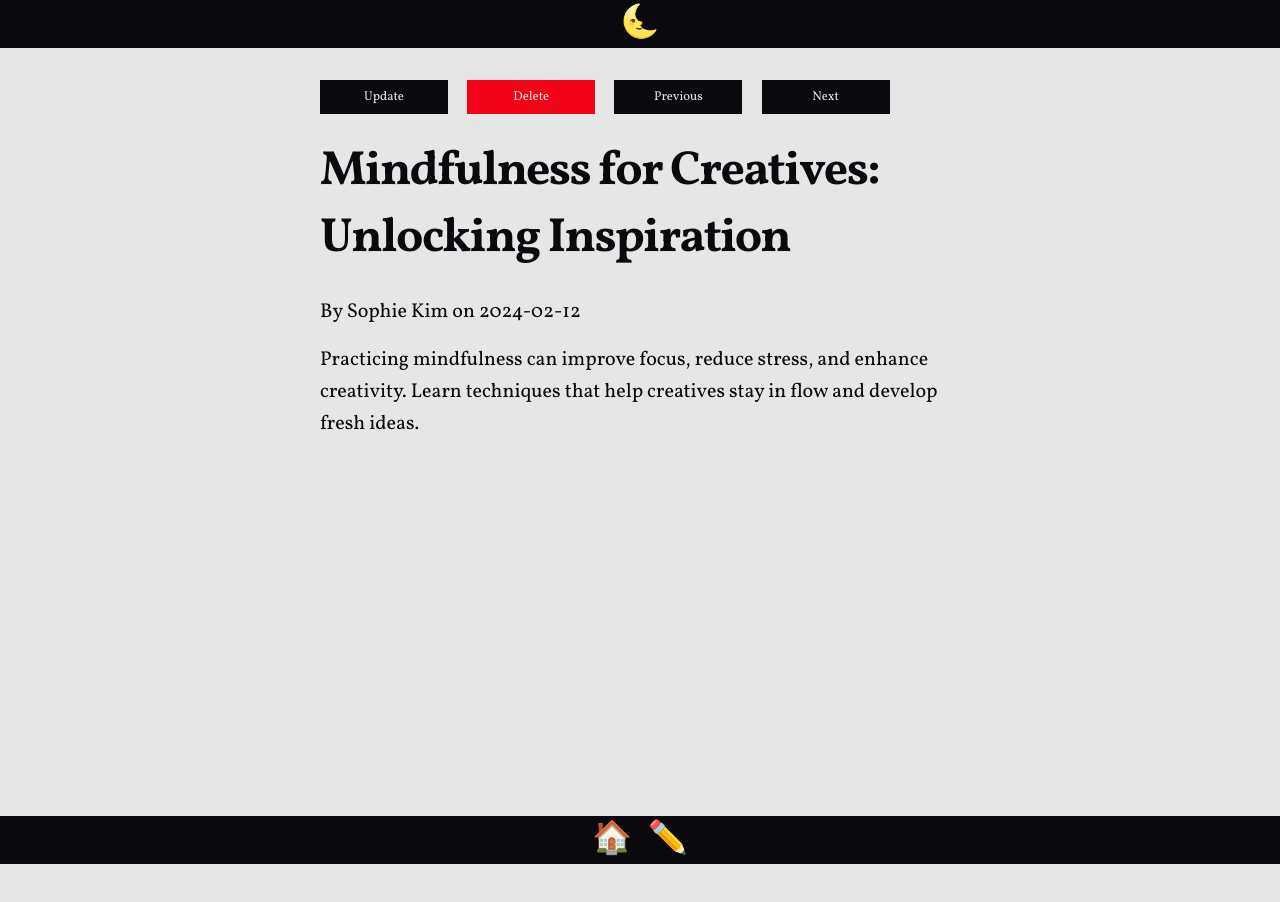
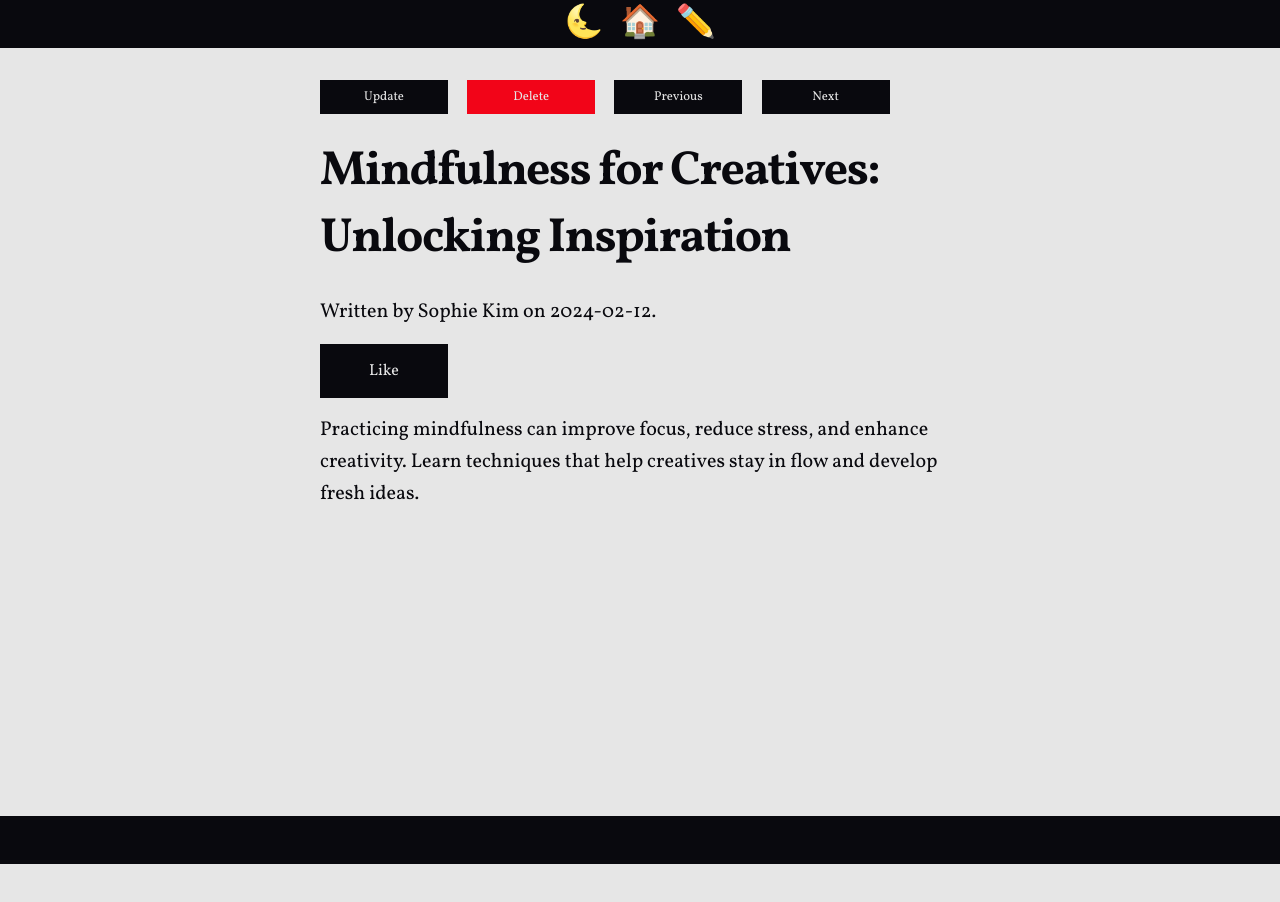
Before and after one commit to densenden/masterblog, a Flask app: page /article/2 in a window 1280 px wide. After the commit the page ends 864 px from the top, so only its background shows below. Run offline with Flask 3, Linux system fonts and the light colour scheme.

Commit message:
added like button, like count, like viewer, prev/next button invisible for edge cases, user menu buttons all in header

```diff
--- a/app.py
+++ b/app.py
@@ -1,4 +1,4 @@
-from flask import render_template, Flask, request, redirect
+from flask import render_template, Flask, request, redirect, jsonify
 import json
 import os
 import shutil
@@ -18,7 +18,6 @@ def reset_blog_articles():
     else:
         print(f"Backup blog articles file {backup_file} does not exist.")
 
-
 app = Flask(__name__)
 file_path = 'content/blog_articles.json'
 
@@ -37,18 +36,20 @@ def fetch_post_by_id(post_id):
 
 
 
+
 @app.route('/')
 def hello_world():
     """
         Renders the home page with a list of blog articles.
     """
-    articles = []
-    try:
-        if os.path.exists(file_path):
-            with open(file_path, 'r') as file:
-                articles = json.load(file)
-    except Exception as e:
-        print(f"Error loading articles: {e}")
+    if os.path.exists(file_path):
+        with open(file_path, 'r') as file:
+            articles = json.load(file)
+            for article in articles:
+                if 'likes' not in article:
+                    article['likes'] = 0
+    else:
+        articles = []
 
     return render_template('index.html', articles=articles)
 
@@ -57,7 +58,7 @@ def hello_world():
 def add():
     """
     Handles the addition of a new blog post.
-"""
+    """
     if request.method == 'POST':
         try:
             articles = []
@@ -73,7 +74,8 @@ def add():
                 'content': request.form['content'],
                 'short_version': request.form['short_version'],
                 'author': request.form['author'],
-                'keywords': request.form.get('keywords', '').split(',')
+                'keywords': request.form.get('keywords', '').split(','),
+                'likes': 0  # Initialize likes to 0
             }
 
             articles.append(new_article)
@@ -87,7 +89,6 @@ def add():
             print(f"Error adding post: {e}")
             return "Error adding post", 500
 
-    return render_template('add.html')
     return render_template('add.html')
 
 
@@ -110,6 +111,7 @@ def delete(post_id):
         print(f"Error deleting post: {e}")
 
     return redirect('/')
+
 
 @app.route('/update/<int:post_id>', methods=['GET', 'POST'])
 def update(post_id):
@@ -149,7 +151,6 @@ def update(post_id):
     return render_template('update.html', post=post)
 
 
-
 @app.route('/article/<int:post_id>')
 def view_article(post_id):
     """
@@ -158,7 +159,38 @@ def view_article(post_id):
     post = fetch_post_by_id(post_id)
     if post is None:
         return "Post not found", 404
-    return render_template('article.html', post=post)
+
+    max_post_id = max(article['id'] for article in json.load(open(file_path)))
+
+    return render_template('article.html', post=post, max_post_id=max_post_id)
+
+
+@app.route('/like/<int:id>', methods=['POST'])
+def like(id):
+    """
+    Increments the 'likes' value of the post with the given ID.
+    """
+    try:
+        if os.path.exists(file_path):
+            with open(file_path, 'r') as file:
+                articles = json.load(file)
+
+            new_like_count = 0
+            for article in articles:
+                if article.get('id') == id:
+                    article['likes'] = article.get('likes', 0) + 1
+                    new_like_count = article['likes']
+                    break
+
+            with open(file_path, 'w') as file:
+                json.dump(articles, file, indent=4)
+
+    except Exception as e:
+        print(f"Error liking post: {e}")
+        return "Error liking post", 500
+
+    return jsonify(success=True, likes=new_like_count)
+
 
 def main():
     """
--- a/content/blog_articles.json
+++ b/content/blog_articles.json
@@ -13,23 +13,8 @@
             "Focus",
             "Well-being",
             "Innovation"
-        ]
-    },
-    {
-        "id": 3,
-        "date": "2024-02-10",
-        "short_version": "Why Python is the best programming language for beginners.",
-        "title": "Python for Beginners: Why You Should Learn It",
-        "author": "John Doe",
-        "content": "Python's simplicity and versatility make it an ideal language for new developers. Discover its key features and why it's used in AI, data science, and web development.",
-        "image": "https://example.com/python-beginners.jpg",
-        "keywords": [
-            "Python",
-            "Programming",
-            "Beginner-friendly",
-            "Coding",
-            "AI"
-        ]
+        ],
+        "likes": 9
     },
     {
         "id": 4,
@@ -61,7 +46,8 @@
             "Focus",
             "Well-being",
             "Digital Detox"
-        ]
+        ],
+        "likes": 4
     },
     {
         "id": 6,
--- a/content/blog_articles_backup.json
+++ b/content/blog_articles_backup.json
@@ -7,7 +7,8 @@
         "author": "Alex Carter",
         "content": "Flask is a lightweight Python framework for building web applications. This guide walks you through setting up a simple app, handling routes, and rendering templates.",
         "image": "https://example.com/flask-intro.jpg",
-        "keywords": ["Flask", "Python", "Web Development", "Backend", "API"]
+        "keywords": ["Flask", "Python", "Web Development", "Backend", "API"],
+        "likes": 2
     },
     {
         "id": 2,
@@ -47,7 +48,8 @@
         "author": "Michael Chen",
         "content": "With constant notifications and digital overload, it's easy to lose focus. Learn how to cultivate mindfulness in your digital life and improve productivity.",
         "image": "https://example.com/digital-mindfulness.jpg",
-        "keywords": ["Mindfulness", "Productivity", "Focus", "Well-being", "Digital Detox"]
+        "keywords": ["Mindfulness", "Productivity", "Focus", "Well-being", "Digital Detox"],
+        "likes": 4
     },
     {
         "id": 6,
--- a/static/footer.html
+++ b/static/footer.html
@@ -1,4 +1,3 @@
 <div class="nav">
-<h3><a href="/" class="mode-toggle-label">🏠</a></h3>
-<h3><a href="/add" class="mode-toggle-label">✏️</a></h3>
+
 </div>
--- a/static/header.html
+++ b/static/header.html
@@ -1,4 +1,6 @@
 <div class="nav">
     <label for="mode-toggle" class="mode-toggle-label">🌜</label>
     <input type="checkbox" id="mode-toggle" class="mode-toggle" style="display: none;">
+    <label><a href="/" class="mode-toggle-label">🏠</a></label>
+    <label><a href="/add" class="mode-toggle-label">✏️</a></label>
 </div>
--- /dev/null
+++ b/static/like.js
@@ -0,0 +1,28 @@
+document.addEventListener('DOMContentLoaded', function() {
+    document.getElementById('like-button').addEventListener('click', function(event) {
+        event.preventDefault();
+        fetch(likeUrl, {
+            method: 'POST',
+            headers: {
+                'Content-Type': 'application/json'
+            }
+        })
+        .then(response => {
+            if (!response.ok) {
+                throw new Error('Network response was not ok');
+            }
+            return response.json();
+        })
+        .then(data => {
+            if (data.success) {
+                document.getElementById('like-count').textContent = data.likes;
+                location.reload();  // Reload the page to reflect the updated like count
+            } else {
+                console.error('Error:', data.message);
+            }
+        })
+        .catch(error => {
+            console.error('Error:', error);
+        });
+    });
+});
--- a/static/style.css
+++ b/static/style.css
@@ -138,10 +138,10 @@ button[type="submit"]:hover, button:hover {
 }
 
 .nav {
-    max-width: 640px;
     margin: 0 auto 0 auto;
     padding: 1rem 0;
     display: flex;
+    justify-content: space-between;
     gap: 1rem;
 }
 
--- a/templates/article.html
+++ b/templates/article.html
@@ -12,22 +12,30 @@
     <div class="content reader">
         <button onclick="window.location.href='/update/{{ post.id }}'" type="button" class="slim">Update</button>
         <button onclick="window.location.href='/delete/{{ post.id }}'" type="button" class="slim del">Delete</button>
+
+        {% if post.id > 1 %}
         <button onclick="window.location.href='/article/{{ post.id - 1 }}'" type="button" class="slim">Previous</button>
+        {% endif %}
+
+        {% if post.id < max_post_id %}
         <button onclick="window.location.href='/article/{{ post.id + 1 }}'" type="button" class="slim">Next</button>
+        {% endif %}
 
         <h1>{{ post.title }}</h1>
-                <p class="weight-light author">By {{ post.author }} on {{ post.date }}</p>
+        <p class="weight-light author">Written by {{ post.author }} on {{ post.date }}{% if post.likes and post.likes > 0 %}, liked <span id="like-count">{{ post.likes }}</span> times{% endif %}.</p>
+        <button id="like-button" type="button">Like</button>
         <p>{{ post.content }}</p>
-
     </div>
 </main>
 <footer></footer>
 <script>
+    const likeUrl = "{{ url_for('like', id=post.id) }}";
     const headerUrl = "{{ url_for('static', filename='../static/header.html') }}";
     const footerUrl = "{{ url_for('static', filename='../static/footer.html') }}";
 </script>
 <script src="{{ url_for('static', filename='add.js') }}" defer></script>
 <script src="{{ url_for('static', filename='layout.js') }}" defer></script>
 <script src="{{ url_for('static', filename='toggle_design.js') }}" defer></script>
+<script src="{{ url_for('static', filename='like.js') }}" defer></script>
 </body>
 </html>
--- a/templates/index.html
+++ b/templates/index.html
@@ -19,7 +19,7 @@
                     <h3>{{ article.title }}</h3>
                     <p class="italic">{{ article.short_version }}</p>
                     <p>{{ article.content }}</p>
-                    <p class="weight-light author">By {{ article.author }} on {{ article.date }}</p>
+                    <p class="weight-light author">Written by {{ article.author }} on {{ article.date }}{% if article.likes and article.likes > 0 %}, liked <span id="like-count">{{ article.likes }}</span> times{% endif %}.</p>
                     <button onclick="window.location.href='/article/{{ article.id }}'" type="button">Read</button>
                     <button onclick="window.location.href='/delete/{{ article.id }}'" type="button" class="del">Delete</button>
 
```
Also changed, not shown: static/layout.js (line endings or trailing spaces). Lines whose indentation alone changed are shown as unchanged.
